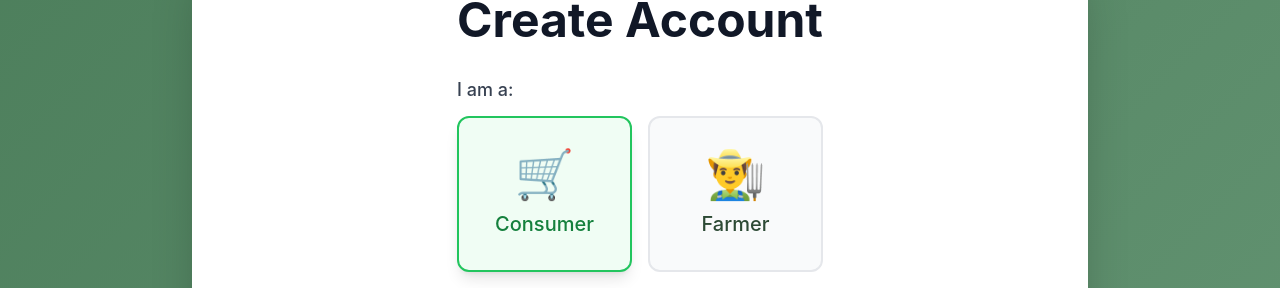
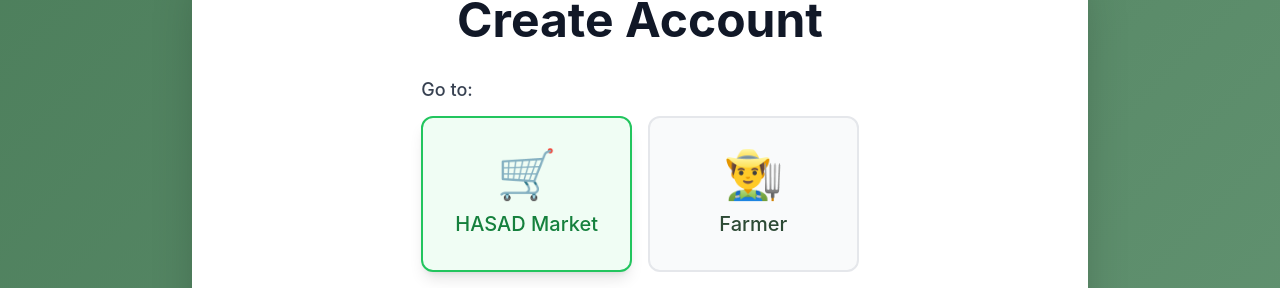
Before and after one commit to matei12987/hasad-21-sep, a React (Vite) app: page /register in a window 1280 px wide. Shown: the part 356-644 px from the top of the page. Built offline with nearby package versions, Linux system fonts and the light colour scheme; no server answers.

Commit message:
Updated RegisterScreen.tsx

```diff
--- a/src/components/auth/RegisterScreen.tsx
+++ b/src/components/auth/RegisterScreen.tsx
@@ -79,7 +79,7 @@ export const RegisterScreen: React.FC = () => {
           <form onSubmit={handleRegister}>
             {/* User Type Selection */}
             <div className="mb-5 lg:mb-8">
-              <label className="block text-sm lg:text-lg font-medium text-gray-700 mb-2 lg:mb-3">I am a:</label>
+              <label className="block text-sm lg:text-lg font-medium text-gray-700 mb-2 lg:mb-3">Go to:</label>
               <div className="grid grid-cols-2 gap-3 lg:gap-4">
                 <button
                   type="button"
@@ -91,7 +91,7 @@ export const RegisterScreen: React.FC = () => {
                   }`}
                 >
                   <div className="text-3xl lg:text-5xl mb-2 lg:mb-3">🛒</div>
-                  <div className="text-base lg:text-xl font-medium">Consumer</div>
+                  <div className="text-base lg:text-xl font-medium">HASAD Market</div>
                 </button>
                 <button
                   type="button"
```
